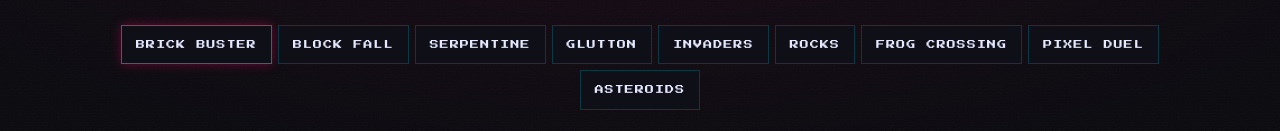
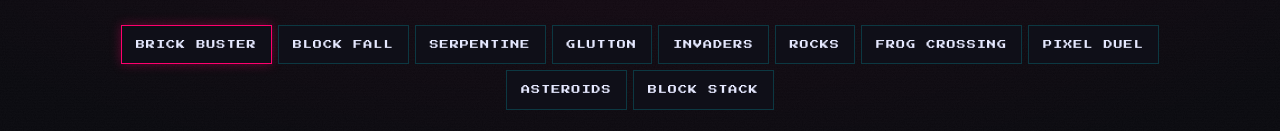
Before and after one commit to esteban-lt/arcade-vault, a Next.js app: page /hall-of-fame in a window 1280 px wide. Shown: the part 196-327 px from the top of the page. Built offline with nearby package versions, Linux system fonts and the light colour scheme; no server answers; the database is empty.

Commit message:
add block stack card to the catalog

```diff
--- a/src/lib/games.ts
+++ b/src/lib/games.ts
@@ -103,6 +103,16 @@ export const GAMES: Game[] = [
     coverClassName: "cover-asteroids",
     accentColor: "cyan",
   },
+  {
+    id: "block-stack",
+    title: "BLOCK STACK",
+    shortDescription: "Gira y encaja bloques que caen para limpiar líneas.",
+    longDescription:
+      "Siete piezas de cuatro bloques caen sobre un pozo de 10×20. Muévelas, gíralas o suéltalas de golpe para completar filas, guiado por la sombra que marca dónde aterrizarán. Cada 10 líneas sube el nivel y la caída se acelera.",
+    category: "PUZZLE",
+    coverClassName: "cover-block-stack",
+    accentColor: "yellow",
+  },
 ];
 
 export const CATEGORY_FILTERS: GameCategoryFilter[] = [
```
Also changed, not shown: src/app/globals.css (+9 -0 lines).
